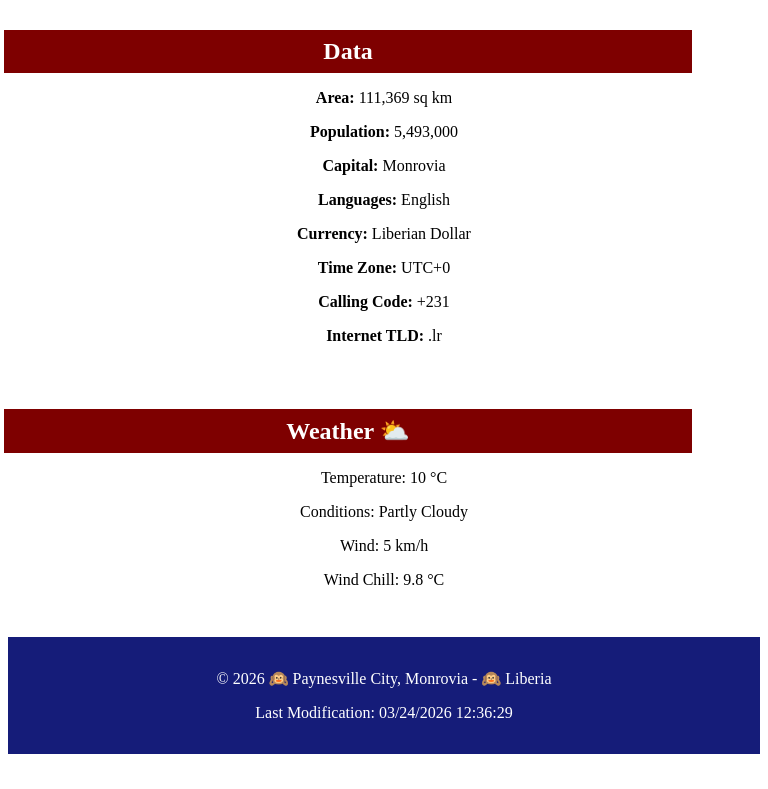
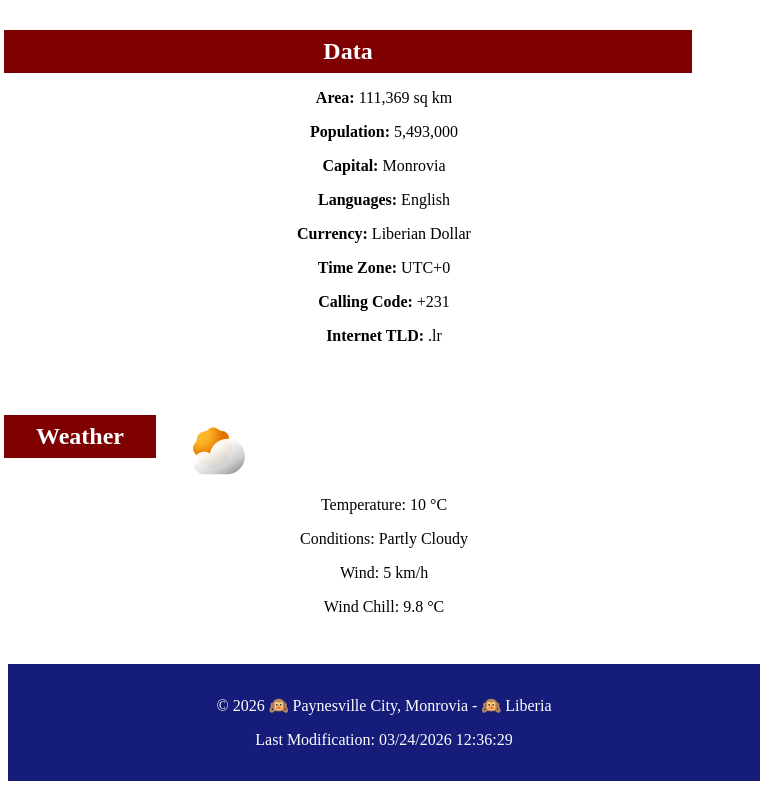
Before and after one commit to quelemine/wdd131, a plain HTML site: page place.html in a window 768 px wide. Shown: the part 747-1536 px from the top of the page. Before the commit the page ends 1509 px from the top, so only its background shows below. Drawn offline with Linux system fonts and the light colour scheme.

Commit message:
updatedPlace

```diff
--- a/place.html
+++ b/place.html
@@ -50,9 +50,10 @@
         </div>
         <!-- WEATHER -->
         <div class="card weather">
-          <h2>Weather</h2>
-
-          <!-- <img src="week03/images/weather.svg" class="mobile-icon" alt="weather"> -->
+          <div class="weather-img">
+            <h2>Weather</h2>
+            <img src="week03/images/weather.svg" />
+          </div>
 
           <p>Temperature: <span id="temp">10</span> °C</p>
           <p>Conditions: Partly Cloudy</p>
--- a/week03/styles/place.css
+++ b/week03/styles/place.css
@@ -57,8 +57,13 @@ header {
 
 @media (min-width: 768px) {
 
-  .weather h2::after {
+  /* .weather h2::after {
     content: " ⛅";
+  } */
+  .weather-img {
+    width: 30%;
+    display: flex;
+    align-items: center;
   }
 
   .mobile-icon {
@@ -79,6 +84,11 @@ header {
     text-align: center;
   }
 
+  .weather-img img {
+    width: 50%;
+
+  }
+
 }
 
 footer {
```
